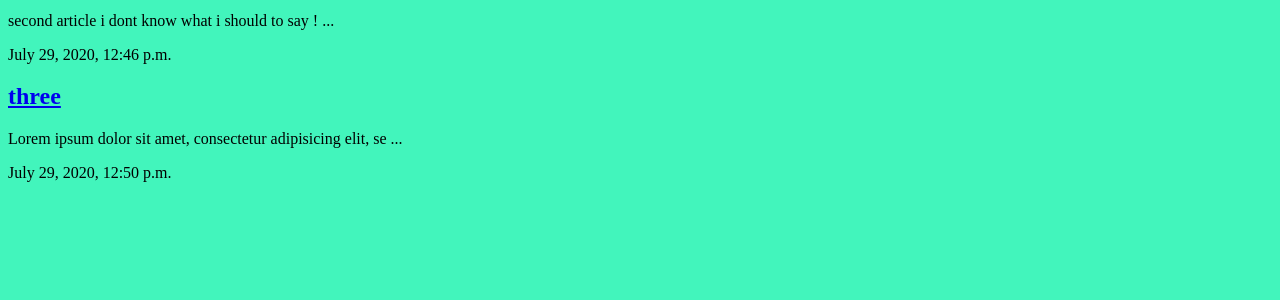
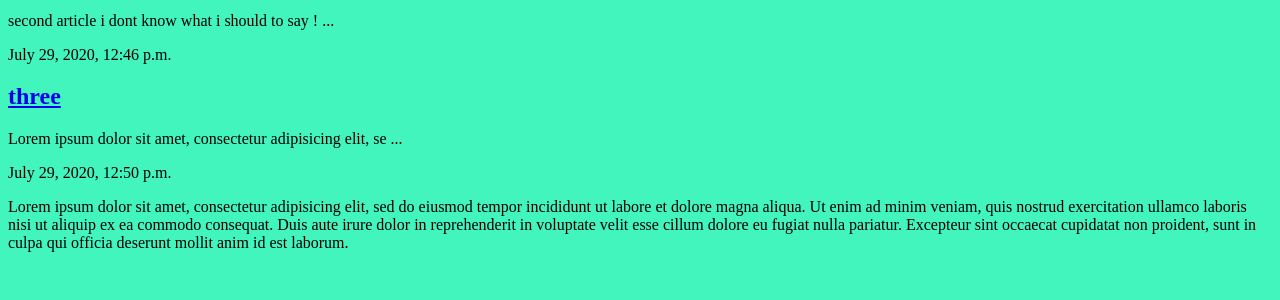
Before and after one commit to navidnategh/example1, a Django app: page /articles/ in a window 1280 px wide. Shown: the part 272-572 px from the top of the page. Run offline with Django 3.2, Linux system fonts and the light colour scheme; data comes from the database, SQL or seed files in the repository.

Commit message:
div article html 1

```diff
--- a/articles/templates/articles/articles_list.html
+++ b/articles/templates/articles/articles_list.html
@@ -23,6 +23,9 @@
       {%  endfor %}
 
     </div>
+    <div class="1">
+      <p>Lorem ipsum dolor sit amet, consectetur adipisicing elit, sed do eiusmod tempor incididunt ut labore et dolore magna aliqua. Ut enim ad minim veniam, quis nostrud exercitation ullamco laboris nisi ut aliquip ex ea commodo consequat. Duis aute irure dolor in reprehenderit in voluptate velit esse cillum dolore eu fugiat nulla pariatur. Excepteur sint occaecat cupidatat non proident, sunt in culpa qui officia deserunt mollit anim id est laborum.</p>
+    </div>
 
   </body>
 </html>
```
